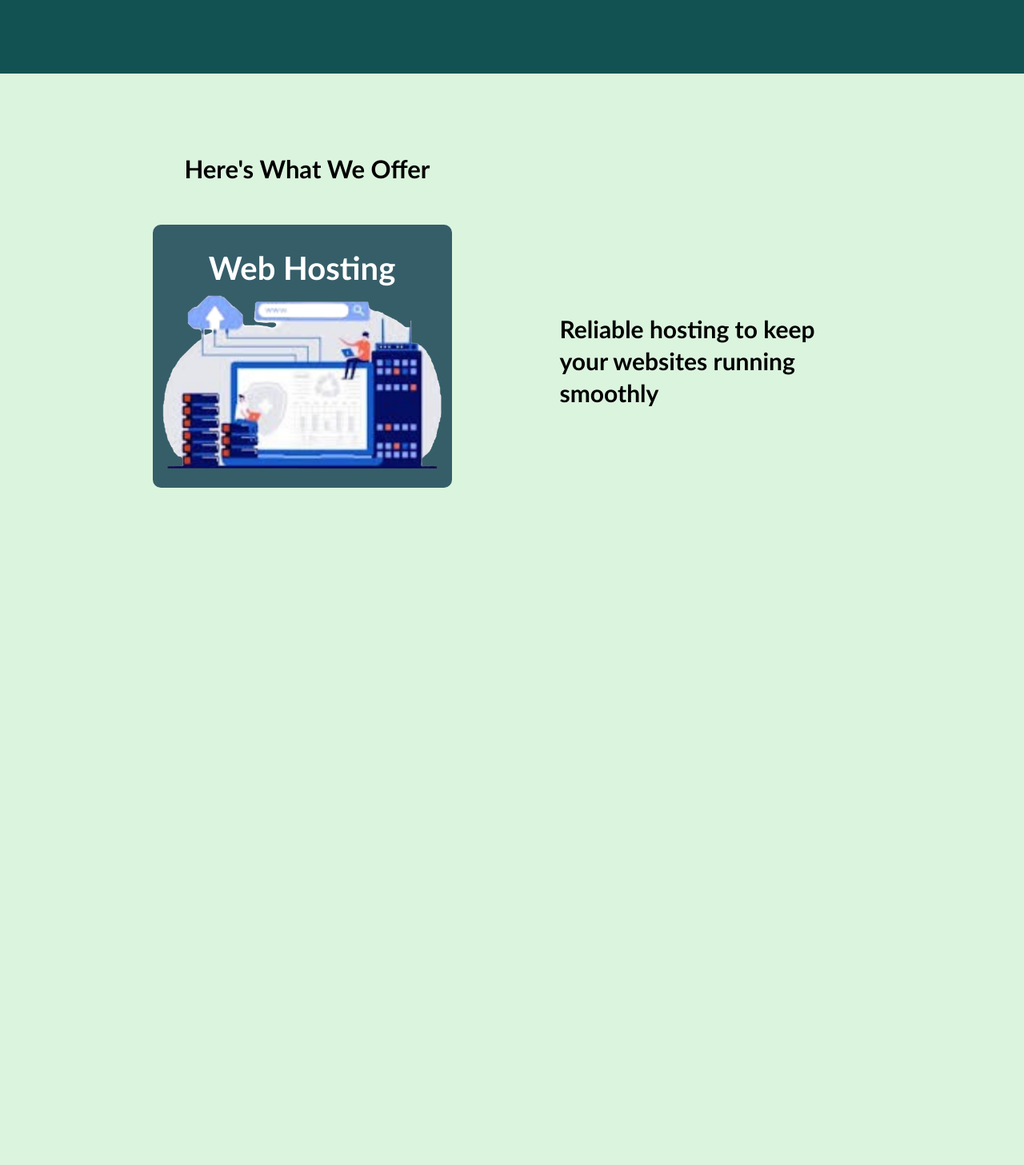
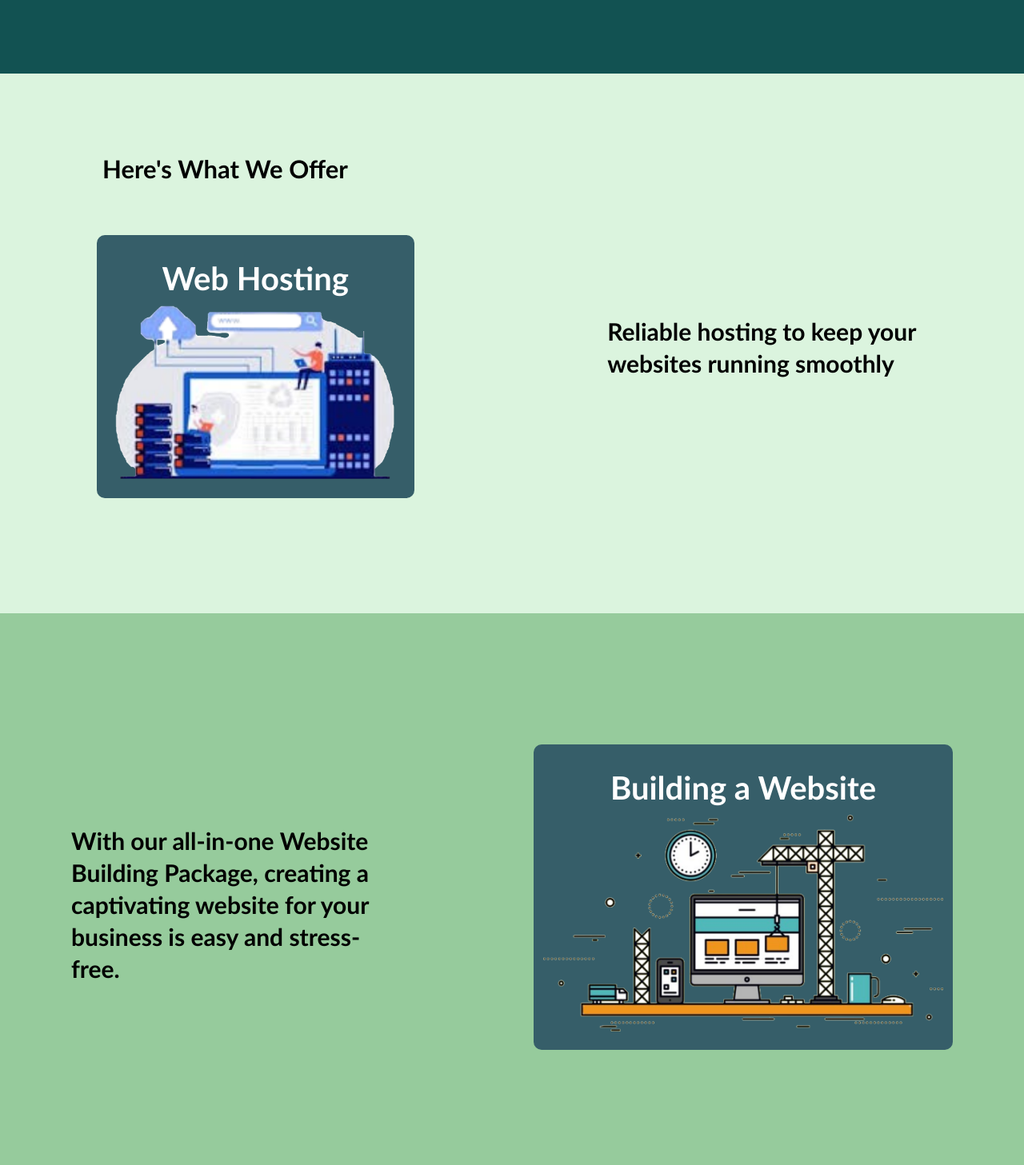
Before and after one commit to tenshi33/WebDevILDS, a PHP site: page / in a window 1280 px wide. Shown: the part 498-1955 px from the top of the page at 80% size. Before the commit the page ends 1108 px from the top, so only its background shows below. Run offline with PHP 8.4, Linux system fonts and the light colour scheme.

Commit message:
modified:   index.css 	modified:   index.html

```diff
--- a/index.css
+++ b/index.css
@@ -49,7 +49,13 @@ body {
     display: flex;
     justify-content: space-between;
 }
-
+.containerHeader2 {
+    background-color: #125252;
+    max-height: 90%;
+    max-height: 900px;
+    display: flex;
+    justify-content: space-between;
+}
 
 /* main */
 .header1 {
@@ -65,6 +71,7 @@ body {
     font-size: 30px;
 }
 
+/* main photo */
 #headerlogo {
     width: 380px;
     height: 300px;
@@ -76,30 +83,23 @@ body {
 
 
 /* products we offer */
-.products{
-    width: 80%;
-    margin: auto;
+.products {
     text-align: center;
     padding-top: 100px;
+    padding-bottom: 80px;
 }
-.products h1{
+.products h1 {
     font-size: 31px;
     font-weight: 600;
     text-align: left;
     margin-left: 10%;
 }
-.products p{
-    font-size: 19px;
-    font-weight: 300;
-    line-height: 22px;
-    padding: 10px;
-}
-.row{
+.row {
     margin-top: 5%;
     display: flex;
     justify-content: space-around;
 }
-.products-col{
+.products-col {
     flex-basis: 31%;
     background: #365e69;
     border-radius: 10px;
@@ -108,14 +108,14 @@ body {
     box-sizing: border-box;
     transition: 0.5s;
 }
-.products h2{
+.products h2 {
     font-size: 40px;
     color: #ffffff;
     text-align: center;
     font-weight: 600;
     margin: 10px 0;
 }
-.products p{
+.products p {
     font-size: 30px;
     text-align: left;
     font-weight: 600;
@@ -124,10 +124,37 @@ body {
     width: 400px;
     word-wrap: break-word;
 }
-.products-col img{
+.products-col img {
     width: 350px;
 }
 /* hover shadow */
-.products-col:hover{
+.products-col:hover {
     box-shadow: 0 0 10px 0px rgba(0,0,0,5);
 }
+
+
+.products-col2 {
+    flex-basis: 31%;
+    background: #365e69;
+    border-radius: 10px;
+    margin-bottom: 5%;
+    padding: 20px 12px;
+    box-sizing: border-box;
+    transition: 0.5s;
+}
+.products-col2 img {
+    width: 500px;
+}
+/* hover shadow */
+.products-col2:hover {
+    box-shadow: 0 0 10px 0px rgba(0,0,0,5);
+}
+
+
+#products {
+    background-color: #DBF4DE;
+}
+
+#products2 {
+    background-color: #96CB9C;
+}
--- a/index.html
+++ b/index.html
@@ -6,7 +6,7 @@
     <title>ILoDigital Solution</title>
     <link rel="stylesheet" href="index.css">
 </head>
-<body style="background-color:#DBF4DE;">
+<body>
 
     <section class="header">
         <nav class="nav">
@@ -30,7 +30,6 @@
 
     <section id="products" class="products">
         <h1>Here's What We Offer</h1>
-
         <div class="row">
             <div class="products-col">
                 <h2>Web Hosting</h2>
@@ -42,6 +41,18 @@
         </div>
     </section>
 
+    <section id="products2" class="products">
+        <div class="row">
+            <div>
+                <p>With our all-in-one Website Building Package, creating a captivating website for your business is easy and stress-free.</p>
+            </div>
+            <div class="products-col2">
+               <h2>Building a Website</h2>
+                <img src="vertex/2.png">
+            </div>
+        </div>
+    </section>
+
 
 
 
```
Lines whose indentation alone changed are shown as unchanged.
